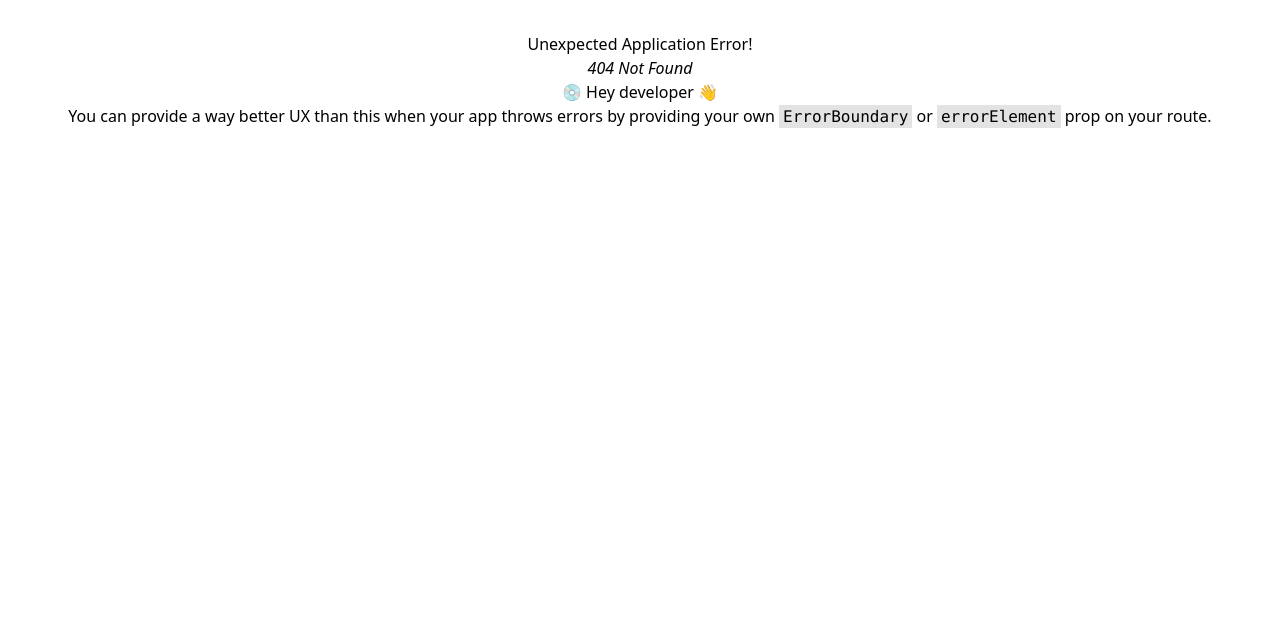
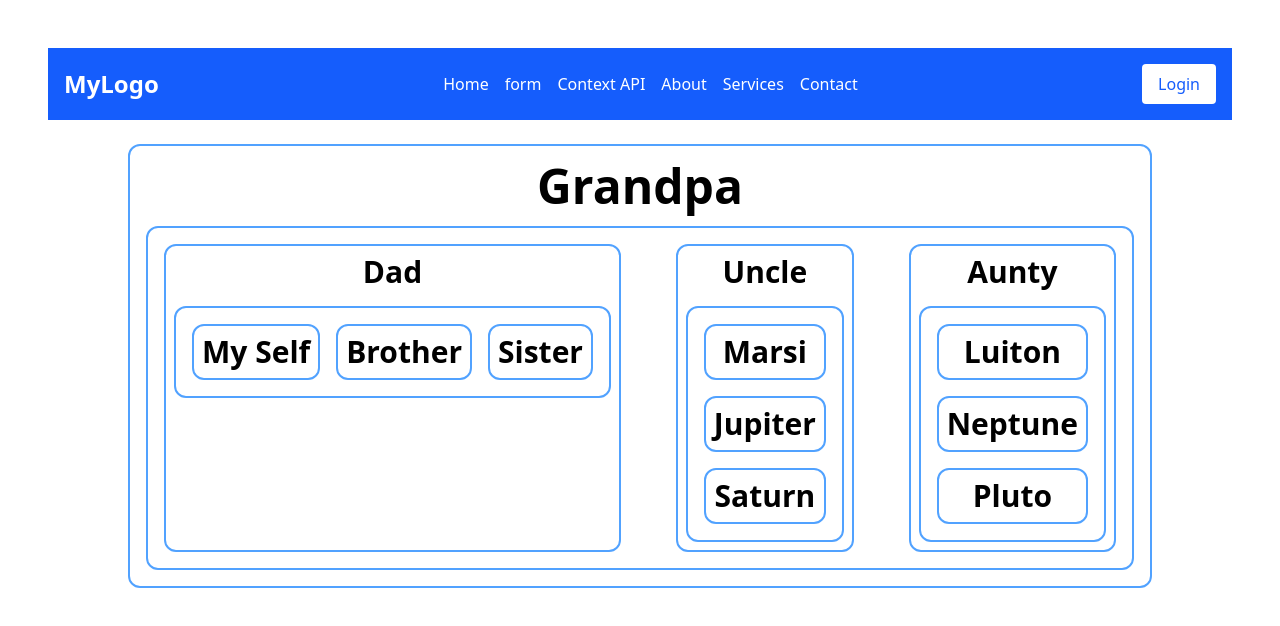
Before and after one commit to mahamudul-01/30-Days-React-ChaIlange-Day-8, a React (Vite) app: page /context-api in a window 1280 px wide. Before the commit this address had no page. Shown: the top 626 px of the page. Built offline with nearby package versions, Linux system fonts and the light colour scheme.

Commit message:
add family components (Aunty, Dad, Uncle, Brother, Sister, MySelf) and update routing for Grandpa

```diff
--- /dev/null
+++ b/src/components/Aunty/Aunty.jsx
@@ -0,0 +1,19 @@
+import Cousin from "../Cousin/Cousin";
+
+
+const Aunty = () => {
+    return (
+        <div className="text-3xl border-2 border-blue-400 p-2  rounded-xl font-bold">
+            <h2>Aunty</h2>
+            <div className="justify-between border-2 border-blue-400 p-4 rounded-xl font-bold mt-4 space-y-4">
+                <Cousin name='Luiton'></Cousin>
+                <Cousin name='Neptune'></Cousin>
+                <Cousin name='Pluto'></Cousin>
+
+
+            </div>
+        </div>
+    );
+};
+
+export default Aunty;
--- /dev/null
+++ b/src/components/Cousin/Cousin.jsx
@@ -0,0 +1,15 @@
+import PropTypes from 'prop-types';
+const Cousin = ({name}) => {
+    return (
+        <div className="text-3xl border-2 border-blue-400 p-2  rounded-xl font-bold">
+            <h2>{name}</h2>
+
+        </div>
+    );
+};
+
+Cousin.propTypes = {
+    name: PropTypes.string
+}
+
+export default Cousin;
--- /dev/null
+++ b/src/components/Dad/Brother/Brother.jsx
@@ -0,0 +1,10 @@
+
+const Brother = () => {
+    return (
+        <div className="text-3xl border-2 border-blue-400 p-2  rounded-xl font-bold">
+            <h2>Brother</h2>
+        </div>
+    );
+};
+
+export default Brother;
--- /dev/null
+++ b/src/components/Dad/Dad.jsx
@@ -0,0 +1,19 @@
+import Brother from "./Brother/Brother";
+import MySelf from "./Myself/MySelf";
+import Sister from "./Sister/Sister";
+
+const Dad = () => {
+    return (
+        <div className="text-3xl border-2 border-blue-400 p-2  rounded-xl font-bold">
+            <h2>Dad</h2>
+            <div className="flex justify-between border-2 border-blue-400 p-4 rounded-xl font-bold mt-4 space-x-4">
+                <MySelf></MySelf>
+                <Brother></Brother>
+                <Sister></Sister>
+
+            </div>
+        </div>
+    );
+};
+
+export default Dad;
--- /dev/null
+++ b/src/components/Dad/Myself/MySelf.jsx
@@ -0,0 +1,10 @@
+
+const MySelf = () => {
+    return (
+        <div className="text-3xl border-2 border-blue-400 p-2  rounded-xl font-bold">
+           <h2>My Self</h2>
+        </div>
+    );
+};
+
+export default MySelf;
--- /dev/null
+++ b/src/components/Dad/Sister/Sister.jsx
@@ -0,0 +1,10 @@
+
+const Sister = () => {
+    return (
+        <div className="text-3xl border-2 border-blue-400 p-2  rounded-xl font-bold">
+            <h2>Sister</h2>
+        </div>
+    );
+};
+
+export default Sister;
--- /dev/null
+++ b/src/components/Grandpa/Grandpa.jsx
@@ -0,0 +1,18 @@
+import Aunty from "../Aunty/Aunty";
+import Dad from "../Dad/Dad";
+import Uncle from "../Uncle/Uncle";
+
+const Grandpa = () => {
+    return (
+        <div className="w-5xl border-2 border-blue-400 p-4 text-center text-5xl mx-auto mt-6 rounded-xl font-bold" >
+            <h2>Grandpa</h2>
+            <div className="flex justify-between border-2 border-blue-400 p-4 rounded-xl font-bold mt-4">
+            <Dad></Dad>
+            <Uncle></Uncle>
+            <Aunty></Aunty>
+            </div>
+        </div>
+    );
+};
+
+export default Grandpa;
--- a/src/components/Navbar/Navbar.jsx
+++ b/src/components/Navbar/Navbar.jsx
@@ -20,6 +20,11 @@ const Navbar = () => {
           <li>
             <Link to="/form" className="text-white hover:text-gray-200">
               form
+            </Link>
+          </li>
+          <li>
+            <Link to='/context-api' className="text-white hover:text-gray-200">
+              Context API
             </Link>
           </li>
           <li>
--- /dev/null
+++ b/src/components/Uncle/Uncle.jsx
@@ -0,0 +1,17 @@
+import Cousin from "../Cousin/Cousin";
+
+const Uncle = () => {
+    return (
+        <div className="text-3xl border-2 border-blue-400 p-2  rounded-xl font-bold">
+           <h2>Uncle</h2>
+           <div className="justify-between border-2 border-blue-400 p-4 rounded-xl font-bold mt-4 space-y-4">
+                <Cousin name='Marsi'></Cousin>
+                <Cousin name='Jupiter'></Cousin>
+                <Cousin name='Saturn'></Cousin>
+
+            </div>
+        </div>
+    );
+};
+
+export default Uncle;
--- a/src/main.jsx
+++ b/src/main.jsx
@@ -7,6 +7,7 @@ import {
 import './index.css'
 import App from './App.jsx'
 import SimpleForm from './components/SimpleForm/SimpleForm.jsx';
+import Grandpa from './components/Grandpa/Grandpa.jsx';
 
 const router = createBrowserRouter([
   {
@@ -16,6 +17,10 @@ const router = createBrowserRouter([
       {
         path: "/form",
         element: <SimpleForm></SimpleForm>,
+      },
+      {
+        path:'/context-api',
+        element: <Grandpa></Grandpa>
       }
     ]
 
```
